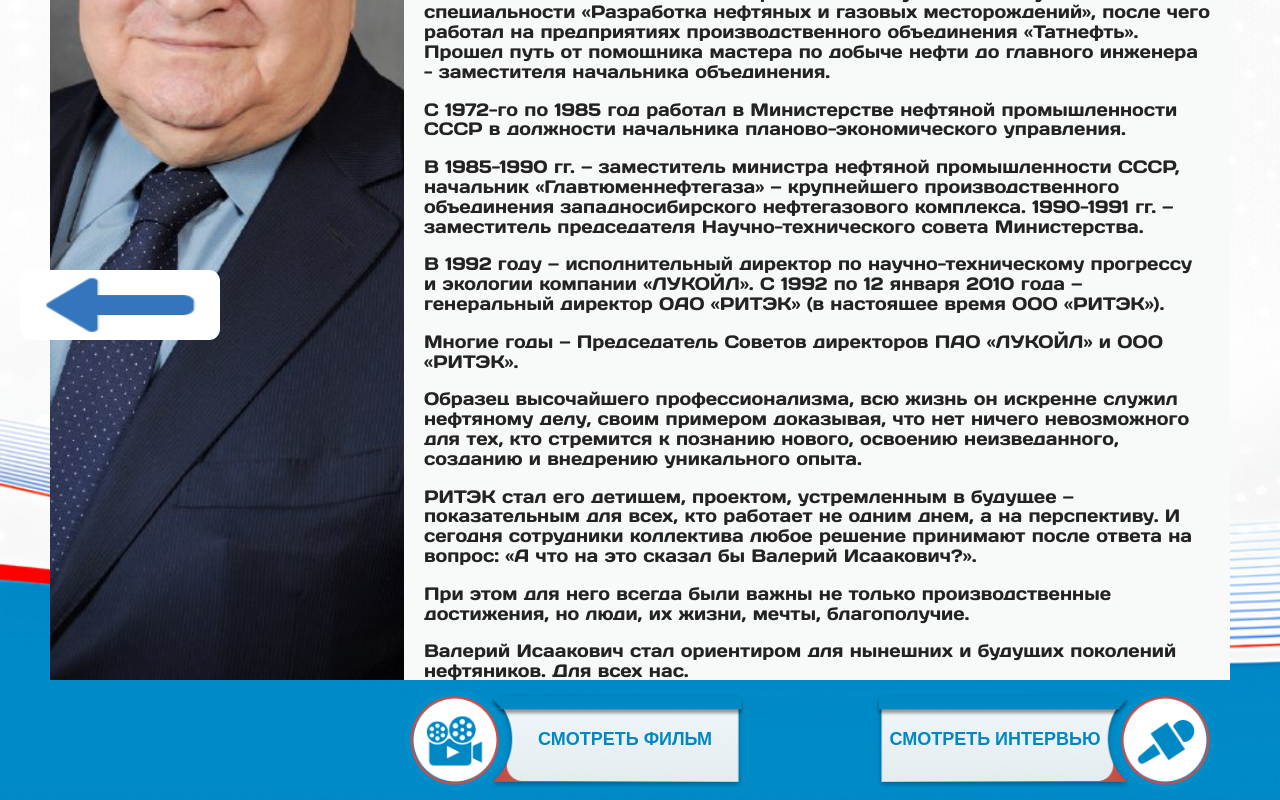
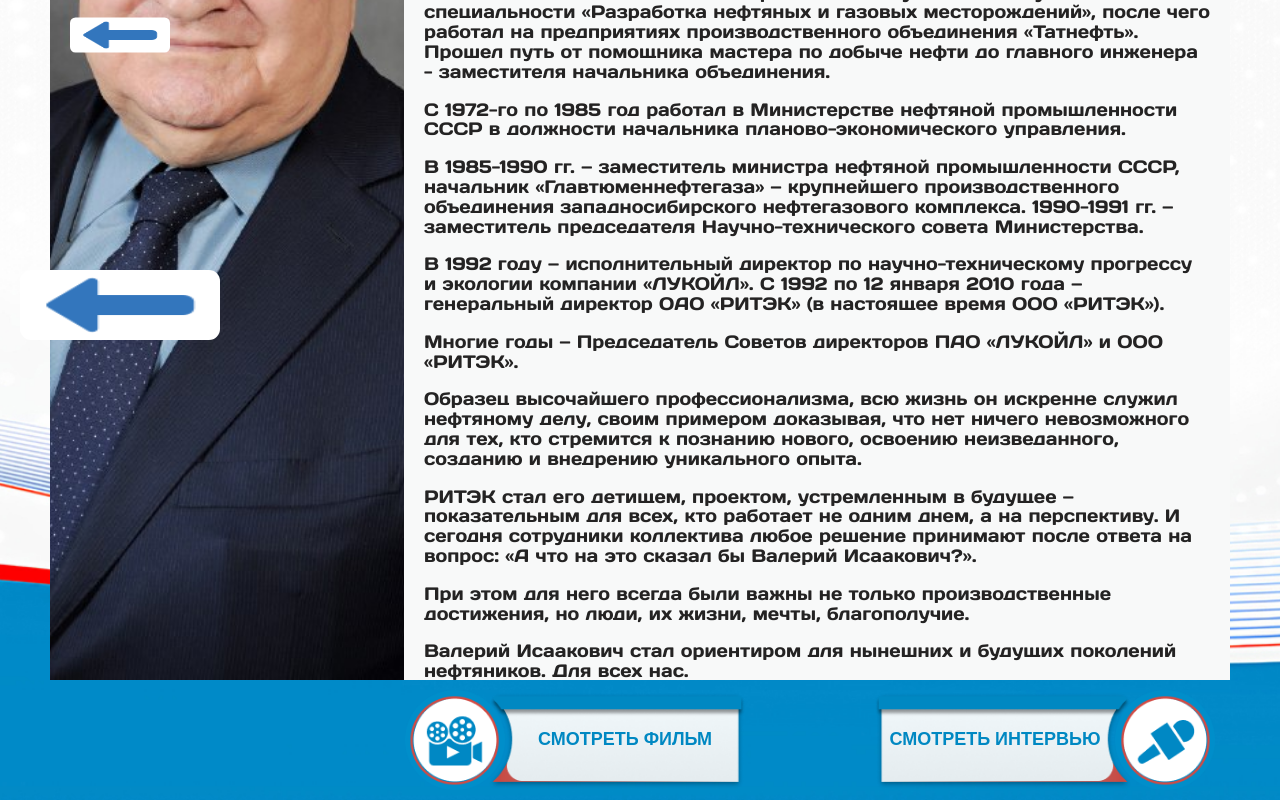
Before and after one commit to PTigrovich/react-ritec2, a React app: page /founder in a window 1280 px wide. Both pictures are taken after a click on the button "СМОТРЕТЬ ФИЛЬМ". Shown: the part 440-1240 px from the top of the page. Built offline with nearby package versions, Linux system fonts and the light colour scheme.

Commit message:
fix button

```diff
--- a/src/pages/Founder/Founder.jsx
+++ b/src/pages/Founder/Founder.jsx
@@ -116,12 +116,13 @@
                     iconSrc={'/images/interviewButton.png'}
                 />
             </div>
+
             {videoUrl && (
+                <div className={styles.videoWrapper}>
                     <video
                         ref={videoRef}
                         controls
                         autoPlay
-                    muted
                         style={{ position: 'fixed', top: '-100vh' }} // Альтернатива display: none
                         onEnded={handleClose}
                         onError={e => console.error('Video error:', e)}
@@ -129,7 +130,10 @@
                         <source src={videoUrl} type="video/mp4" />
                         Ваш браузер не поддерживает видео.
                     </video>
+                    <BackButton className={styles.backButtonVideo} onClick={handleClickMain} />
+                </div>
             )}
+
             <BackButton className={styles.backButton} onClick={handleClickMain} />
         </div>
     );
--- a/src/pages/Founder/Founder.module.scss
+++ b/src/pages/Founder/Founder.module.scss
@@ -145,3 +145,20 @@
 	pointer-events: auto;
     z-index: 1001;
  }
+
+ .backButtonVideo {
+	position: absolute;
+	top: 0px;
+	left: 0px;
+	z-index: 1001;
+	scale: 0.5;
+ }
+
+ .videoWrapper {
+	position: fixed;
+	top: 0;
+	left: 0;
+	width: 100%;
+	height: 100%;
+	z-Index: 1000;
+ }
```
Lines whose indentation alone changed are shown as unchanged.
